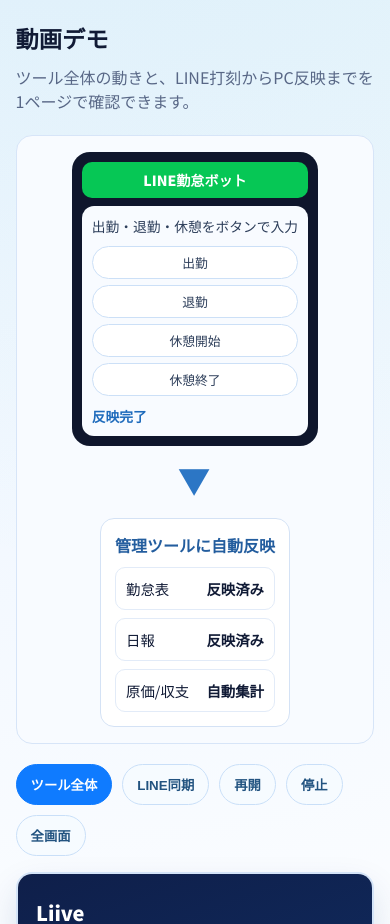
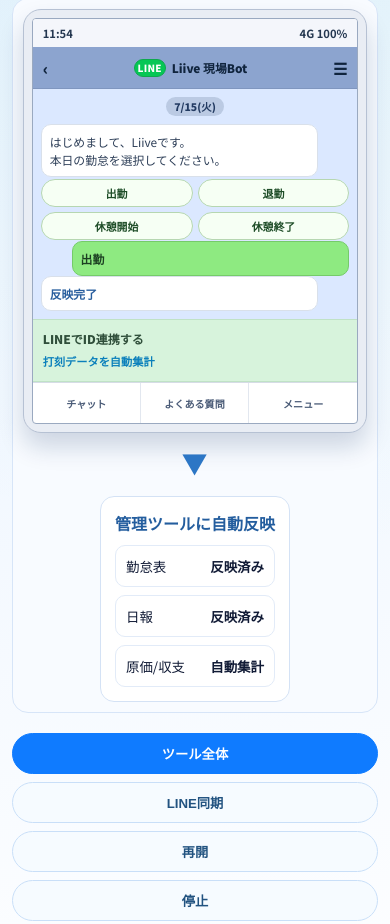
Before and after one commit to yatasouma-spec/Liive-line-attendance, a website: page lp.html in a window 390 px wide. Shown: the part 955-1879 px from the top of the page. Drawn offline with Linux system fonts and the light colour scheme; no server answers.

Commit message:
feat(lp): improve mobile responsive and LINE-like UI section

```diff
--- a/lp.css
+++ b/lp.css
@@ -100,10 +100,6 @@
   margin: 12px 0 0;
   line-height: 1.27;
   font-size: clamp(1.8rem, 3.8vw, 2.9rem);
-}
-
-h1 span {
-  color: var(--brand);
 }
 
 .lead {
@@ -213,51 +209,178 @@
 
 .phone-card {
   border-radius: 18px;
-  background: #0f162c;
-  padding: 10px;
-  color: #fff;
+  background: #e9edf4;
+  padding: 8px;
+  border: 1px solid #b6c1d3;
+  box-shadow: 0 14px 24px rgba(13, 44, 92, 0.18);
 }
 
-.phone-card header {
-  border-radius: 10px;
-  background: #06c755;
-  font-weight: 800;
-  text-align: center;
-  padding: 8px;
-  font-size: 0.88rem;
+.phone-screen {
+  border: 1px solid #9aa9c0;
+  border-radius: 4px;
+  overflow: hidden;
+  background: #fff;
 }
 
-.chat-lines {
-  margin-top: 8px;
-  border-radius: 12px;
-  background: #f8fbff;
-  color: #2d3e5a;
-  padding: 10px;
+.line-statusbar {
+  height: 28px;
+  background: #f4f6fb;
+  color: #243750;
+  font-size: 0.7rem;
+  font-weight: 700;
+  display: flex;
+  align-items: center;
+  justify-content: space-between;
+  padding: 0 10px;
 }
 
-.chat-lines p {
-  margin: 0;
-  font-size: 0.86rem;
+.line-header {
+  height: 42px;
+  background: #8ca4cf;
+  color: #10243d;
+  display: flex;
+  align-items: center;
+  justify-content: space-between;
+  padding: 0 10px;
+  border-bottom: 1px solid #7f96bf;
 }
 
-.action-buttons {
-  margin: 10px 0;
-  display: grid;
-  gap: 6px;
+.line-back,
+.line-menu {
+  font-size: 1rem;
+  font-weight: 900;
 }
 
-.action-buttons span {
-  border: 1px solid #cce0f7;
+.line-header strong {
+  display: inline-flex;
+  align-items: center;
+  gap: 6px;
+  font-size: 0.8rem;
+  font-weight: 900;
+}
+
+.line-icon {
+  display: inline-flex;
+  align-items: center;
+  justify-content: center;
+  width: 32px;
+  height: 18px;
   border-radius: 999px;
+  background: #06c755;
+  color: #fff;
+  border: 1px solid #0ea84d;
+  font-size: 0.62rem;
+  font-weight: 900;
+  letter-spacing: 0.03em;
+}
+
+.line-chat-area {
+  background: #dbe8ff;
+  padding: 8px;
+  min-height: 230px;
+}
+
+.line-date-chip {
+  margin: 0 auto 8px;
+  width: fit-content;
+  background: rgba(42, 66, 103, 0.18);
+  color: #223a61;
+  font-size: 0.65rem;
+  font-weight: 800;
+  border-radius: 999px;
+  padding: 2px 8px;
+}
+
+.line-chat-ui {
+  display: grid;
+  gap: 7px;
+}
+
+.bubble {
+  max-width: 90%;
+  border-radius: 10px;
+  padding: 8px;
+  font-size: 0.74rem;
+  line-height: 1.45;
+}
+
+.bubble-bot {
+  background: #fff;
+  border: 1px solid #d9e0ea;
+  color: #2e3f58;
+}
+
+.bubble-user {
+  margin-left: auto;
+  background: #8eea81;
+  border: 1px solid #75cb69;
+  color: #1c4022;
+  font-weight: 700;
+}
+
+.quick-replies {
+  margin: 2px 0 1px;
+  display: grid;
+  grid-template-columns: 1fr 1fr;
+  gap: 5px;
+}
+
+.quick-replies span {
+  border: 1px solid #b6d7b1;
+  border-radius: 999px;
+  color: #1f4e28;
   text-align: center;
-  padding: 6px;
-  font-size: 0.8rem;
-  background: #fff;
+  padding: 5px 4px;
+  font-size: 0.68rem;
+  font-weight: 700;
+  background: #f6fff4;
 }
 
 #syncState {
   font-weight: 800;
-  color: #1e6bbc;
+  color: #275d9d;
+}
+
+.line-banner {
+  background: #d7f3dc;
+  border-top: 1px solid #c0e2c6;
+  border-bottom: 1px solid #c0e2c6;
+  padding: 10px;
+}
+
+.line-banner p {
+  margin: 0;
+  font-size: 0.75rem;
+  font-weight: 800;
+  color: #2f4e3a;
+}
+
+.line-banner strong {
+  display: inline-block;
+  margin-top: 4px;
+  font-size: 0.7rem;
+  color: #0a7fbb;
+}
+
+.line-tabs {
+  display: grid;
+  grid-template-columns: repeat(3, 1fr);
+  border-top: 1px solid #d6dce6;
+}
+
+.line-tabs span {
+  min-height: 44px;
+  display: flex;
+  align-items: center;
+  justify-content: center;
+  border-right: 1px solid #e2e7ef;
+  font-size: 0.67rem;
+  color: #4a5b77;
+  font-weight: 700;
+}
+
+.line-tabs span:last-child {
+  border-right: none;
 }
 
 .proof-arrow {
@@ -512,13 +635,20 @@
   .line-proof,
   .feature-grid,
   .price-grid,
-  .flow-grid,
-  .contact-inner {
+  .flow-grid {
     grid-template-columns: 1fr;
   }
 
   .line-proof {
+    width: 100%;
+    padding: 14px;
     justify-items: center;
+  }
+
+  .contact-inner {
+    display: grid;
+    grid-template-columns: 1fr;
+    gap: 12px;
   }
 
   .proof-arrow {
@@ -533,3 +663,100 @@
     display: none;
   }
 }
+
+@media (max-width: 640px) {
+  .header-inner {
+    min-height: 64px;
+  }
+
+  .logo {
+    font-size: 1.08rem;
+  }
+
+  .hero {
+    padding-top: 54px;
+  }
+
+  h1 {
+    line-height: 1.35;
+    font-size: clamp(1.55rem, 7vw, 2rem);
+  }
+
+  .lead {
+    font-size: 0.94rem;
+    line-height: 1.7;
+  }
+
+  .container {
+    width: min(1120px, 94%);
+  }
+
+  .section {
+    padding: 52px 0;
+  }
+
+  .hero-points li {
+    font-size: 0.76rem;
+  }
+
+  .hero-panel {
+    padding: 16px;
+  }
+
+  .line-proof {
+    padding: 10px;
+  }
+
+  .video-wrap iframe {
+    height: 420px;
+  }
+
+  .demo-toolbar {
+    gap: 8px;
+  }
+
+  .demo-btn {
+    flex: 1 1 calc(50% - 8px);
+    min-width: 132px;
+    padding: 10px 10px;
+    font-size: 0.83rem;
+  }
+
+  .phone-card {
+    width: 100%;
+    max-width: 360px;
+    margin: 0 auto;
+  }
+
+  .line-header strong {
+    font-size: 0.74rem;
+  }
+
+  .pc-card li {
+    font-size: 0.84rem;
+    gap: 8px;
+  }
+
+  .line-tabs span {
+    min-height: 40px;
+    font-size: 0.63rem;
+  }
+}
+
+@media (max-width: 420px) {
+  .badge {
+    font-size: 0.74rem;
+  }
+
+  .video-wrap iframe {
+    height: 360px;
+  }
+
+  .demo-btn {
+    flex-basis: 100%;
+  }
+
+  .proof-arrow {
+    font-size: 1.5rem;
+  }
+}
--- a/lp.html
+++ b/lp.html
@@ -38,8 +38,7 @@
             <p class="badge">LINEで打刻。現場が回る。経営が見える。</p>
             <h1>
               タイムカード運用を終わらせる。<br />
-              Liiveで、現場業務を
-              <span>最短導入</span>。
+              Liiveで、現場業務を最短導入
             </h1>
             <p class="lead">
               出勤・退勤・休憩開始・休憩終了をLINEボタンで入力するだけ。
@@ -76,16 +75,40 @@
 
           <div class="line-proof">
             <article class="phone-card">
-              <header>LINE勤怠ボット</header>
-              <div class="chat-lines">
-                <p>出勤・退勤・休憩をボタンで入力</p>
-                <div class="action-buttons">
-                  <span>出勤</span>
-                  <span>退勤</span>
-                  <span>休憩開始</span>
-                  <span>休憩終了</span>
+              <div class="phone-screen">
+                <div class="line-statusbar">
+                  <span>11:54</span>
+                  <span>4G 100%</span>
                 </div>
-                <p id="syncState">送信中...</p>
+                <header class="line-header">
+                  <span class="line-back">‹</span>
+                  <strong><span class="line-icon">LINE</span> Liive 現場Bot</strong>
+                  <span class="line-menu">☰</span>
+                </header>
+                <div class="line-chat-area">
+                  <div class="line-date-chip">7/15(火)</div>
+                  <div class="bubble bubble-bot">
+                    はじめまして、Liiveです。<br />
+                    本日の勤怠を選択してください。
+                  </div>
+                  <div class="quick-replies">
+                    <span>出勤</span>
+                    <span>退勤</span>
+                    <span>休憩開始</span>
+                    <span>休憩終了</span>
+                  </div>
+                  <div class="bubble bubble-user">出勤</div>
+                  <div class="bubble bubble-bot" id="syncState">PCツールへ反映中...</div>
+                </div>
+                <div class="line-banner">
+                  <p>LINEでID連携する</p>
+                  <strong>打刻データを自動集計</strong>
+                </div>
+                <div class="line-tabs">
+                  <span>チャット</span>
+                  <span>よくある質問</span>
+                  <span>メニュー</span>
+                </div>
               </div>
             </article>
             <div class="proof-arrow">▶</div>
```
